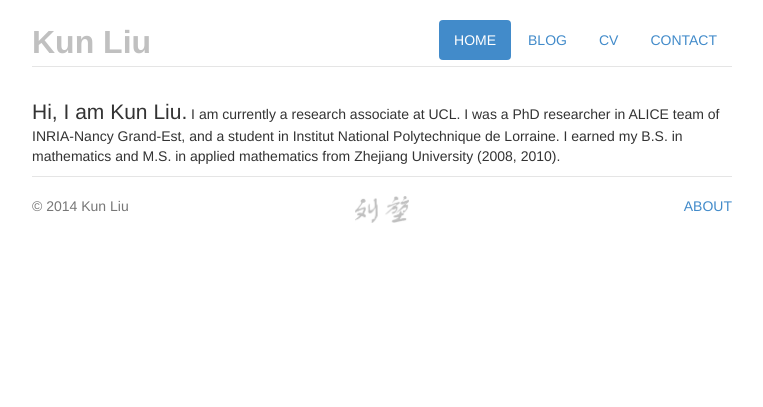
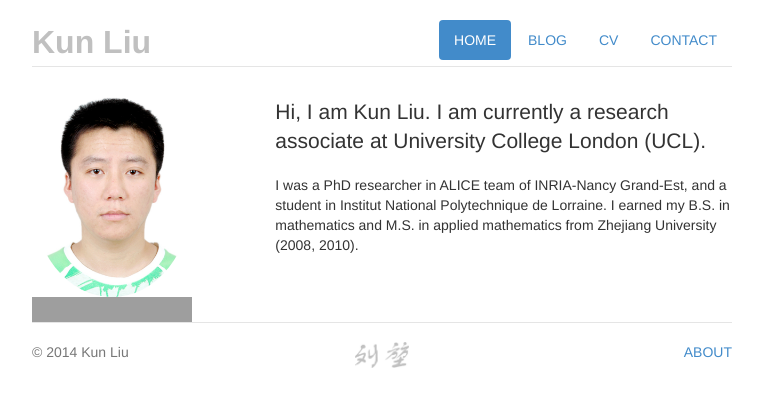
Before and after one commit to kwunlyou/kwunlyou.github.io, a Jekyll site: the page built from index.html, in a window 1280 px wide. Shown: the top 407 px of the page, without its empty margins (258-1021 px from the left). Built offline with Jekyll 4.4.1, drawn with Linux system fonts in a browser that asks for light colours; nearby versions of some CDN libraries; grey boxes are pictures that could not be loaded.

Commit message:
add content for home page

```diff
--- a/_config.yml
+++ b/_config.yml
@@ -1,7 +1,5 @@
 # Site settings
 description: "Kun Liu's personal website"
-#url: kwunlyou.com
-#baseurl: kwunlyou.com/blog/
 
 # Build settings
 markdown: kramdown
--- a/about.html
+++ b/about.html
@@ -3,3 +3,5 @@ layout: default
 title: about
 permalink: /about/
 ---
+
+<h1>About</h1>
--- a/assets/css/style.css
+++ b/assets/css/style.css
@@ -2,3 +2,4 @@
 a.site-title {text-decoration: none; color: #c0c0c0; font-size: 32px;}
 a.site-title:hover {text-decoration: none; color: #c0c0c0; font-size: 32px;}
 .icon-color {color: #c0c0c0;}
+.color-blue {color: #428bca;}
--- a/contact.html
+++ b/contact.html
@@ -7,7 +7,7 @@ cv: passsive
 blog: passive
 contact: active
 ---
-
+<h4 class="color-blue"><strong>Please contact me via the following ways:</strong></h4>
 <ul class="fa-ul">
 	<li>
 		<a href="mailto:zju.liukun@gmail.com" class="icon-color"><span class="fa-li fa fa-envelope"></span><strong>Gmail</strong></a>
--- a/cv.html
+++ b/cv.html
@@ -7,3 +7,5 @@ cv: active
 blog: passive
 contact: passive
 ---
+
+<h1>CV</h1>
--- a/index.html
+++ b/index.html
@@ -7,8 +7,18 @@ blog: passive
 contact: passive
 ---
 
-<div>
-	<p>
-		<span class="lead">Hi, I am Kun Liu.</span> I am currently a research associate at UCL. I was a PhD researcher in ALICE team of INRIA-Nancy Grand-Est, and a student in Institut National Polytechnique de Lorraine. I earned my B.S. in mathematics and M.S. in applied mathematics from Zhejiang University (2008, 2010).
-	</p>
+<div class="row">
+	<div class="col-md-4">
+		<img src="/assets/img/profile_pic.jpg"  class="img-circle" class="img-responsive" alt="Responsive image" width="160" height="200">
+		<a href="http://uk.linkedin.com/in/kwunlyou">
+	        <img src="https://static.licdn.com/scds/common/u/img/webpromo/btn_viewmy_160x25.png" width="160" height="25" border="0" alt="View Kun Liu's profile on LinkedIn">
+	    </a>
+	</div>
+
+	<div class="col-md-8">
+		<p class="lead">Hi, I am Kun Liu. I am currently a research associate at University College London (UCL).</p>
+		<p>I was a PhD researcher in ALICE team of INRIA-Nancy Grand-Est, and a student in Institut National Polytechnique de Lorraine. I earned my B.S. in mathematics and M.S. in applied mathematics from Zhejiang University (2008, 2010).</p>
+	</div>
+
+	<p> </p>
 </div>
```
Also changed, not shown: assets/img/profile_pic.jpg (added).
